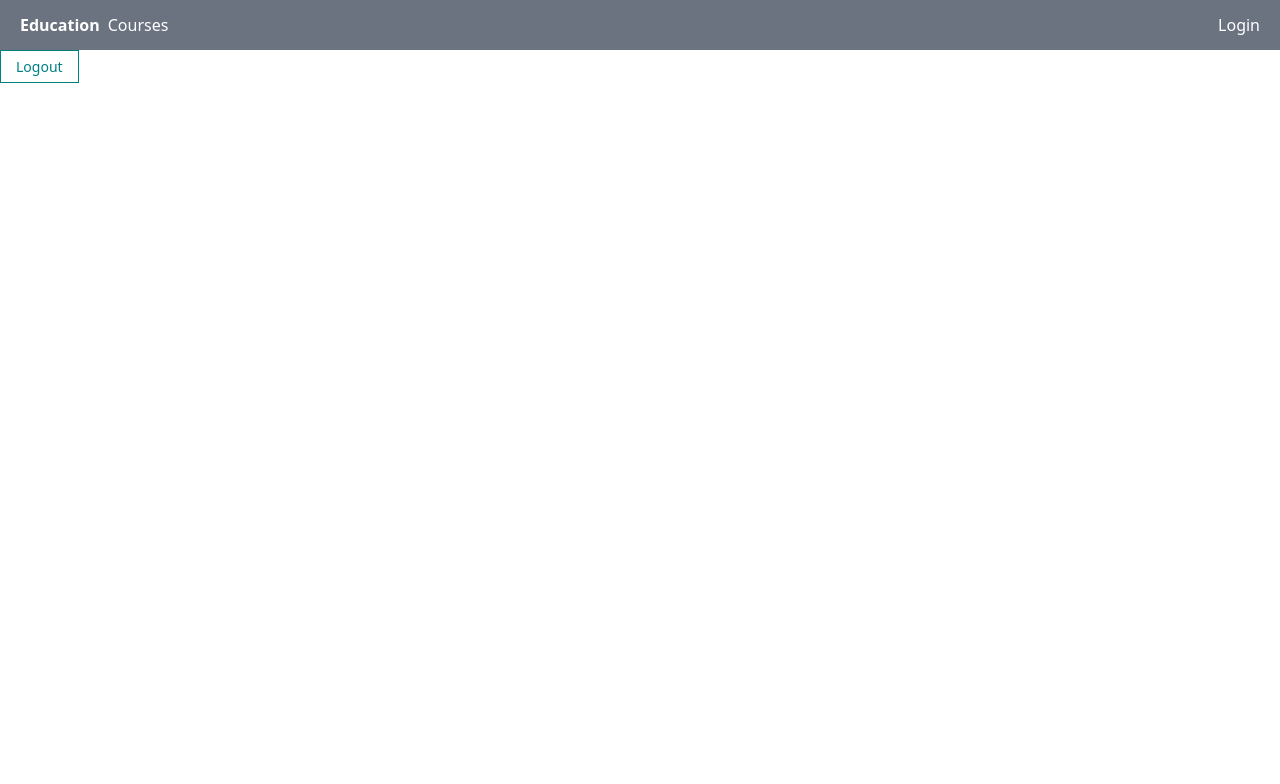
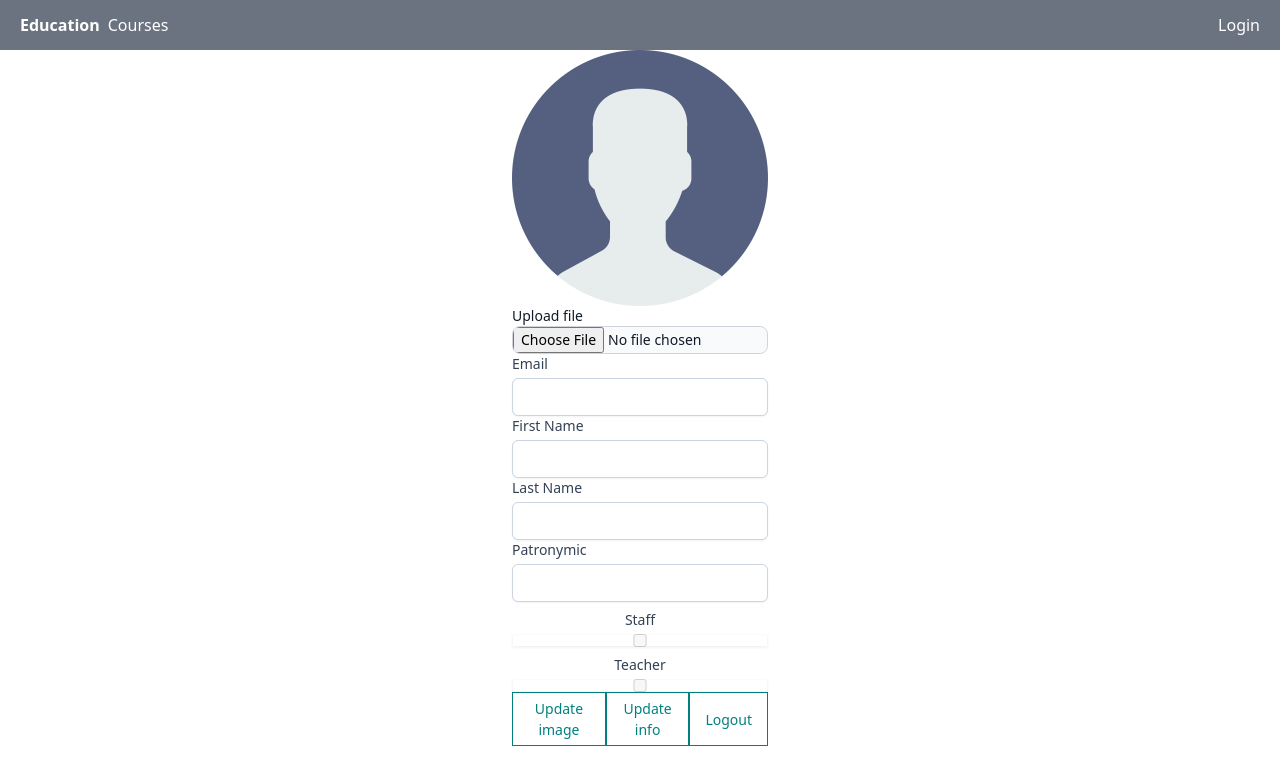
Before and after one commit to Ultralightmemes/education-react-js, a React (Create React App) app: page /profile in a window 1280 px wide. Shown: the top 784 px of the page. Built offline with nearby package versions, Linux system fonts and the light colour scheme; no server answers.

Commit message:
Add profile page

```diff
--- a/package.json
+++ b/package.json
@@ -8,6 +8,7 @@
     "@testing-library/user-event": "^13.5.0",
     "axios": "^1.3.2",
     "mobx": "^6.8.0",
+    "mobx-persist-store": "^1.1.3",
     "mobx-react-lite": "^3.4.0",
     "react": "^18.2.0",
     "react-dom": "^18.2.0",
@@ -17,6 +18,7 @@
   },
   "scripts": {
     "start": "react-scripts start --port $PORT",
+    "dev": "react-scripts start",
     "build": "react-scripts build",
     "test": "react-scripts test",
     "eject": "react-scripts eject"
--- a/src/pages/Profile.jsx
+++ b/src/pages/Profile.jsx
@@ -1,20 +1,144 @@
-import React, {useContext} from 'react';
+import React, {useContext, useEffect, useState} from 'react';
 import MyButton from "../components/UI/button/MyButton";
 import {Context} from "../index";
+import {useFetching} from "../hooks/useFetching";
+import UserService from "../services/UserService";
 
 const Profile = () => {
+    const [user, setUser] = useState(
+        {
+            email: '',
+            first_name: '',
+            last_name: '',
+            patronymic: '',
+            image: null,
+            is_staff: null,
+            is_teacher: null,
+        })
+    const [image, setImage] = useState(null)
+
+    const [fetchUser, isUserLoading, userError] = useFetching(async () => {
+        const response = await UserService.getUser()
+        setUser(response.data)
+        console.log(response)
+    })
+
+    useEffect(() => {
+        fetchUser()
+    }, [])
+
     const {store} = useContext(Context)
+
     const logout = (e) => {
         e.preventDefault()
         store.logout()
     }
+
+    const update = async (e) => {
+        e.preventDefault()
+        const response = await UserService.updateUser(user)
+    }
+
+    const updateImage = async (e) => {
+        window.location.reload();
+        const response = await UserService.updateImage(image)
+    }
+
+    const input_style = "mt-1 block w-full px-3 py-2 bg-white border border-slate-300 rounded-md text-sm shadow-sm" +
+        " placeholder-slate-400focus:outline-none focus:border-sky-500 focus:ring-1 " +
+        "focus:ring-sky-500invalid:border-pink-500 invalid:text-pink-600focus:invalid:border-pink-500 " +
+        "focus:invalid:ring-pink-500"
     return (
-        <div>
-            <MyButton
-            onClick={(e) => logout(e)}
-            >
-                Logout
-            </MyButton>
+        <div className="flex justify-center items-center">
+            <div className="w-1/5">
+                {
+                    user.image
+                        ?
+                        <img src={user.image} alt="Profile"/>
+                        :
+                        <img src="/user.png" alt="Profile"/>
+                }
+
+                <form>
+                    <label className="block text-sm font-medium text-gray-900 dark:text-white">
+                        Upload file
+                    </label>
+                    <input
+                        className="block w-full text-sm text-gray-900 border border-gray-300 rounded-lg cursor-pointer
+                    bg-gray-50 dark:text-gray-400 focus:outline-none dark:bg-gray-700 dark:border-gray-600
+                    dark:placeholder-gray-400"
+                        type="file"
+                        onChange={(event) => setImage(event.target.files[0])}
+                    />
+                    <label className="block">
+                        <span className="block text-sm font-medium text-slate-700">Email</span>
+                        <input type="text"
+                               onChange={e => setUser({...user, email: e.target.value})}
+                               defaultValue={user.email}
+                               className={input_style}
+                        />
+                    </label>
+                    <label className="block">
+                        <span className="block text-sm font-medium text-slate-700">First Name</span>
+                        <input type="text"
+                               onChange={e => setUser({...user, first_name: e.target.value})}
+                               defaultValue={user.first_name}
+                               className={input_style}
+                        />
+                    </label>
+                    <label className="block">
+                        <span className="block text-sm font-medium text-slate-700">Last Name</span>
+                        <input type="text"
+                               onChange={e => setUser({...user, last_name: e.target.value})}
+                               defaultValue={user.last_name}
+                               className={input_style}
+                        />
+                    </label>
+                    <label className="block">
+                        <span className="block text-sm font-medium text-slate-700">Patronymic</span>
+                        <input type="text"
+                               onChange={e => setUser({...user, patronymic: e.target.value})}
+                               defaultValue={user.patronymic}
+                               className={input_style}
+                        />
+                    </label>
+                    <label className="block">
+                        <span className="block text-sm font-medium text-slate-700 text-center mt-2">Staff</span>
+                        <input type="checkbox"
+                               defaultChecked={user.is_staff}
+                               className={input_style}
+                               disabled
+                        />
+                    </label>
+                    <label className="block">
+                        <span className="block text-sm font-medium text-slate-700 text-center mt-2">Teacher</span>
+                        <input type="checkbox"
+                               defaultChecked={user.is_teacher}
+                               className={input_style}
+                               disabled
+                        />
+                    </label>
+                </form>
+                <div className="flex justify-between">
+                    <MyButton
+                        onClick={(e) => updateImage(e)}
+                    >
+                        Update image
+                    </MyButton>
+
+                    <MyButton
+                        onClick={(e) => update(e)}
+                    >
+                        Update info
+                    </MyButton>
+
+                    <MyButton
+                        onClick={(e) => logout(e)}
+                    >
+                        Logout
+                    </MyButton>
+                </div>
+            </div>
         </div>
     );
 };
--- a/src/services/UserService.js
+++ b/src/services/UserService.js
@@ -4,4 +4,23 @@ export default class UserService {
     static async getUser() {
         return $api.get('user/')
     }
+
+    static async updateUser(user) {
+        return $api.patch('user/', {
+            email: user.email,
+            first_name: user.first_name,
+            last_name: user.last_name,
+            patronymic: user.patronymic,
+        })
+    }
+
+    static async updateImage(image) {
+        const formData = new FormData()
+        formData.append('image', image)
+        return $api.patch('user/image/', {image}, {
+            headers: {
+                "Content-Type": "multipart/form-data"
+            }
+        })
+    }
 }
--- a/src/store/store.js
+++ b/src/store/store.js
@@ -4,7 +4,6 @@ import axios from "axios";
 import {API_URL} from "../http";
 
 export default class Store {
-    user = {}
     isAuth = false
     isLoading = false
 
@@ -16,16 +15,11 @@ export default class Store {
         this.isAuth = bool;
     }
 
-    setUser(user) {
-        this.user = user
-    }
-
     setLoading(bool) {
         this.isLoading = bool
     }
 
     async login(email, password) {
-        console.log(1)
         try {
             const response = await AuthService.login(email, password);
             localStorage.setItem('access', response.data.access)
@@ -54,7 +48,6 @@ export default class Store {
             localStorage.removeItem('access')
             localStorage.removeItem('refresh')
             this.setAuth(false)
-            this.setUser({})
         } catch (e) {
             console.log(e.response.message)
         }
```
Also changed, not shown: public/user.png (added), 1 other file (tests, documents, lock files or other folders).
